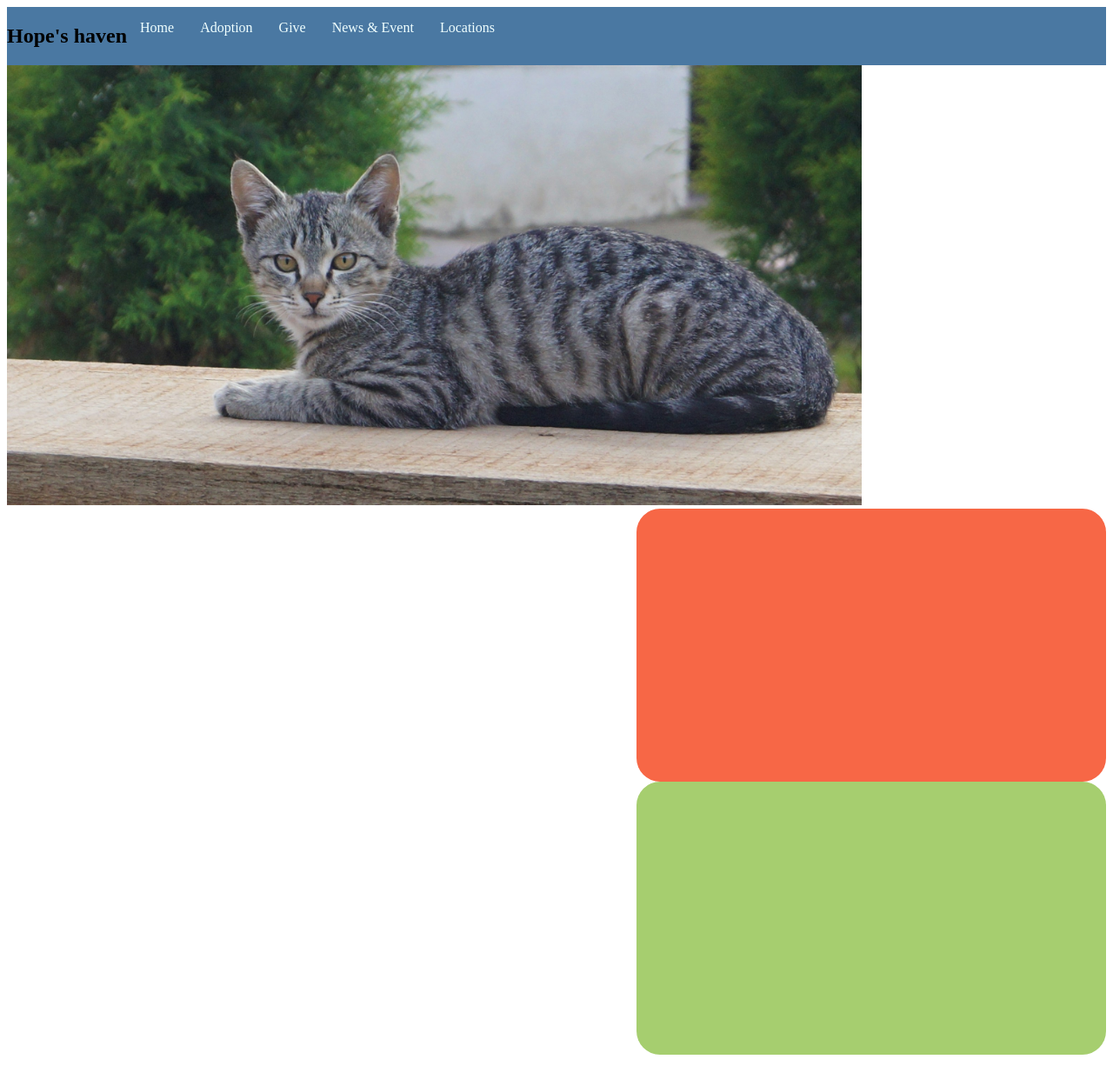
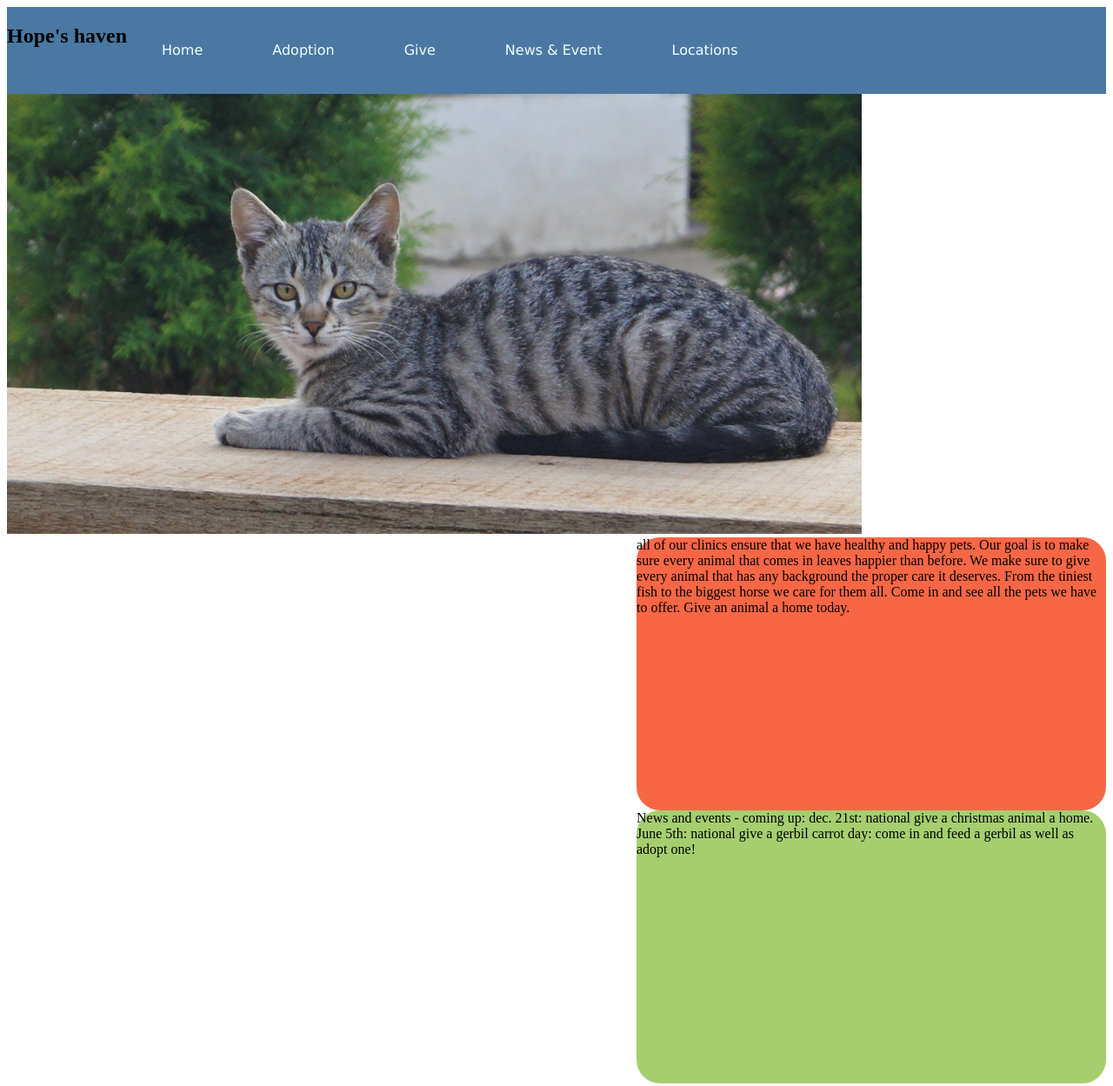
Before and after one commit to MullerJuliana/a-shelter-, a plain HTML site: page index.html in a window 1280 px wide. Shown: the whole page at 87% size. Before the commit the page ends 1221 px from the top, so only its background shows below. Drawn offline with Linux system fonts and the light colour scheme.

Commit message:
not done

```diff
--- a/index.html
+++ b/index.html
@@ -24,8 +24,12 @@
             <img src="kiran-anklekar-F288Tu7P6EQ-unsplash.jpg" style = "width: 983px; height: 20;">
             <img src="">
             <div class="square">
+                all of our clinics ensure that we have healthy and happy pets. Our goal is to make sure every animal that comes in leaves happier than before. We make sure to give every animal that has any background the proper care it deserves. From the tiniest fish to the biggest horse we care for them all. Come in and see all the pets we have to offer. Give an animal a home today.
+
             </div>
             <div class="square2">
+                 News and events - coming up:  dec. 21st: national give a christmas animal a home. June 5th: national give a gerbil carrot day: come in and feed a gerbil as well as adopt one!
+
             </div>
 
 
--- a/style.css
+++ b/style.css
@@ -1,26 +1,39 @@
 .body{
     background-color: #e6e3db;
  }
+
+
+ .hope{
+    color: #f3e7cf;
+    border: #294763 solid;
+    padding: 12px;
+    font-family:Verdana, Geneva, Tahoma, sans-serif;
+ }
+
+
  .navbar ul{
     list-style-type: none;
     background-color: #4a78a2;
     padding: 0px;
     margin: 0px;
     overflow: hidden;
+    height: 100px;
  }
  .navbar a{
     color: azure;
+    font-family: 'Lucida Sans', 'Lucida Sans Regular', 'Lucida Grande', 'Lucida Sans Unicode', Geneva, Verdana, sans-serif;
     text-decoration: none;
-    padding: 15px;
+    padding: 40px;
     display: block;
     text-align: center;
     display: flex;
     justify-content: center;
-    align-items: space-evenly;
+    align-items: space-between;
  }
  .navbar a:hover{
     background-color:  #294763;
  }
+
 
  .navbar li{
     float: left;
@@ -33,6 +46,7 @@
     border-radius: 27px;
  }
 
+
  .square2{
     justify-self: end;
     width: 540px;
```
Lines whose indentation alone changed are shown as unchanged.
